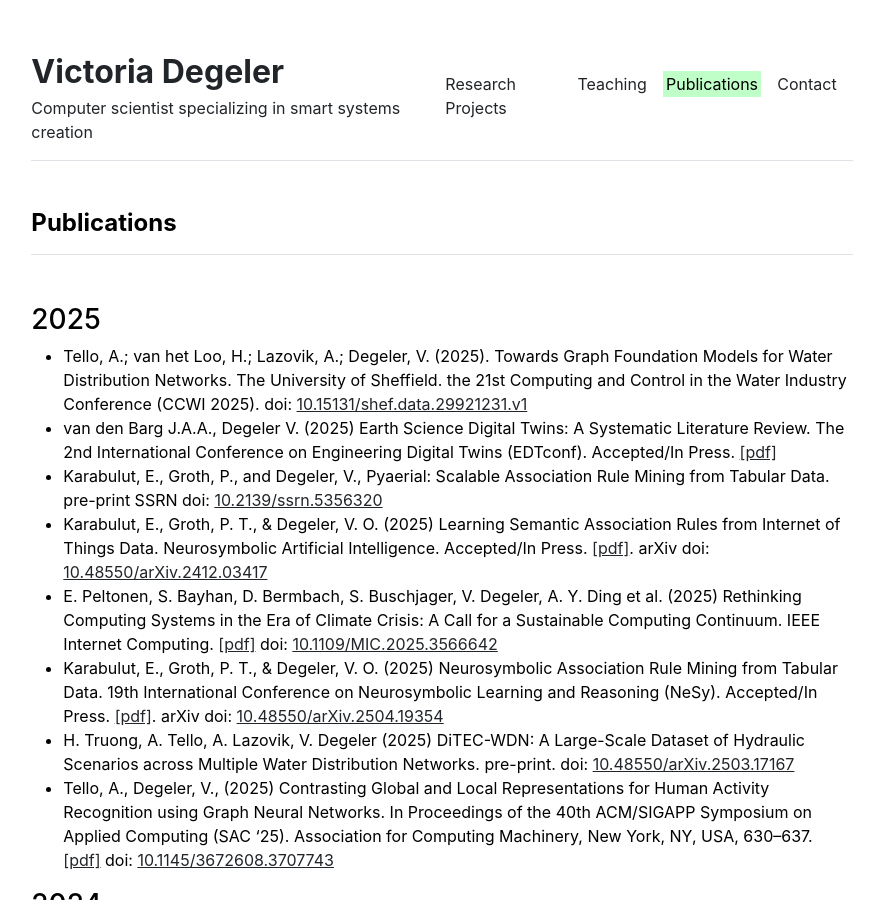
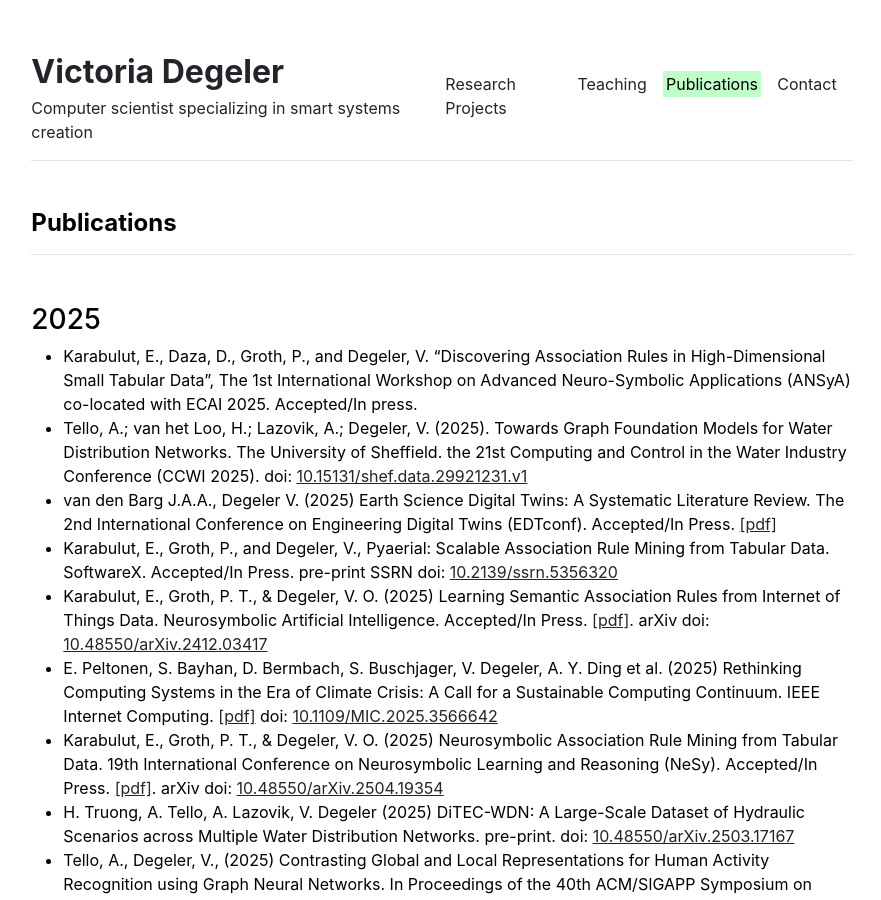
Before and after one commit to Degvik/degvik.github.io, a Jekyll site: the page built from publications.md, in a window 1280 px wide and 900 px high. Shown: the whole window, without its empty margins (198-1079 px from the left). Built offline with Jekyll 4.4.1, drawn with Linux system fonts in a browser that asks for light colours.

Commit message:
add workshop ansya

```diff
--- a/publications.md
+++ b/publications.md
@@ -4,9 +4,10 @@ title: "Publications"
 ---
 ### 2025
 
+- Karabulut, E., Daza, D., Groth, P., and Degeler, V. "Discovering Association Rules in High-Dimensional Small Tabular Data", The 1st International Workshop on Advanced Neuro-Symbolic Applications (ANSyA) co-located with ECAI 2025. Accepted/In press.
 - Tello, A.; van het Loo, H.; Lazovik, A.; Degeler, V. (2025). Towards Graph Foundation Models for Water Distribution Networks. The University of Sheffield. the 21st Computing and Control in the Water Industry Conference (CCWI 2025). doi: [10.15131/shef.data.29921231.v1](https://doi.org/10.15131/shef.data.29921231.v1)
 - van den Barg J.A.A., Degeler V. (2025) Earth Science Digital Twins: A Systematic Literature Review. The 2nd International Conference on Engineering Digital Twins (EDTconf). Accepted/In Press. [\[pdf\]](https://vdegeler.com/files/25ESDT.pdf)
-- Karabulut, E., Groth, P., and Degeler, V., Pyaerial: Scalable Association Rule Mining from Tabular Data. pre-print  SSRN doi: [10.2139/ssrn.5356320](http://dx.doi.org/10.2139/ssrn.5356320)
+- Karabulut, E., Groth, P., and Degeler, V., Pyaerial: Scalable Association Rule Mining from Tabular Data. SoftwareX. Accepted/In Press. pre-print SSRN doi: [10.2139/ssrn.5356320](http://dx.doi.org/10.2139/ssrn.5356320)
 - Karabulut, E., Groth, P. T., & Degeler, V. O. (2025) Learning Semantic Association Rules from Internet of Things Data. Neurosymbolic Artificial Intelligence. Accepted/In Press. [\[pdf\]](https://vdegeler.com/files/25SemARMfromIOT.pdf). arXiv doi: [10.48550/arXiv.2412.03417](https://doi.org/10.48550/arXiv.2412.03417)
 - E. Peltonen, S. Bayhan, D. Bermbach, S. Buschjager, V. Degeler, A. Y. Ding et al. (2025) Rethinking Computing Systems in the Era of Climate Crisis: A Call for a Sustainable Computing Continuum. IEEE Internet Computing. [\[pdf\]](https://vdegeler.com/files/25SustainableCall.pdf) doi: [10.1109/MIC.2025.3566642](https://doi.org/10.1109/MIC.2025.3566642)
 - Karabulut, E., Groth, P. T., & Degeler, V. O. (2025) Neurosymbolic Association Rule Mining from Tabular Data. 19th International Conference on Neurosymbolic Learning and Reasoning (NeSy). Accepted/In Press. [\[pdf\]](https://vdegeler.com/files/25NeSyARM.pdf). arXiv doi: [10.48550/arXiv.2504.19354](https://doi.org/10.48550/arXiv.2504.19354)
```
